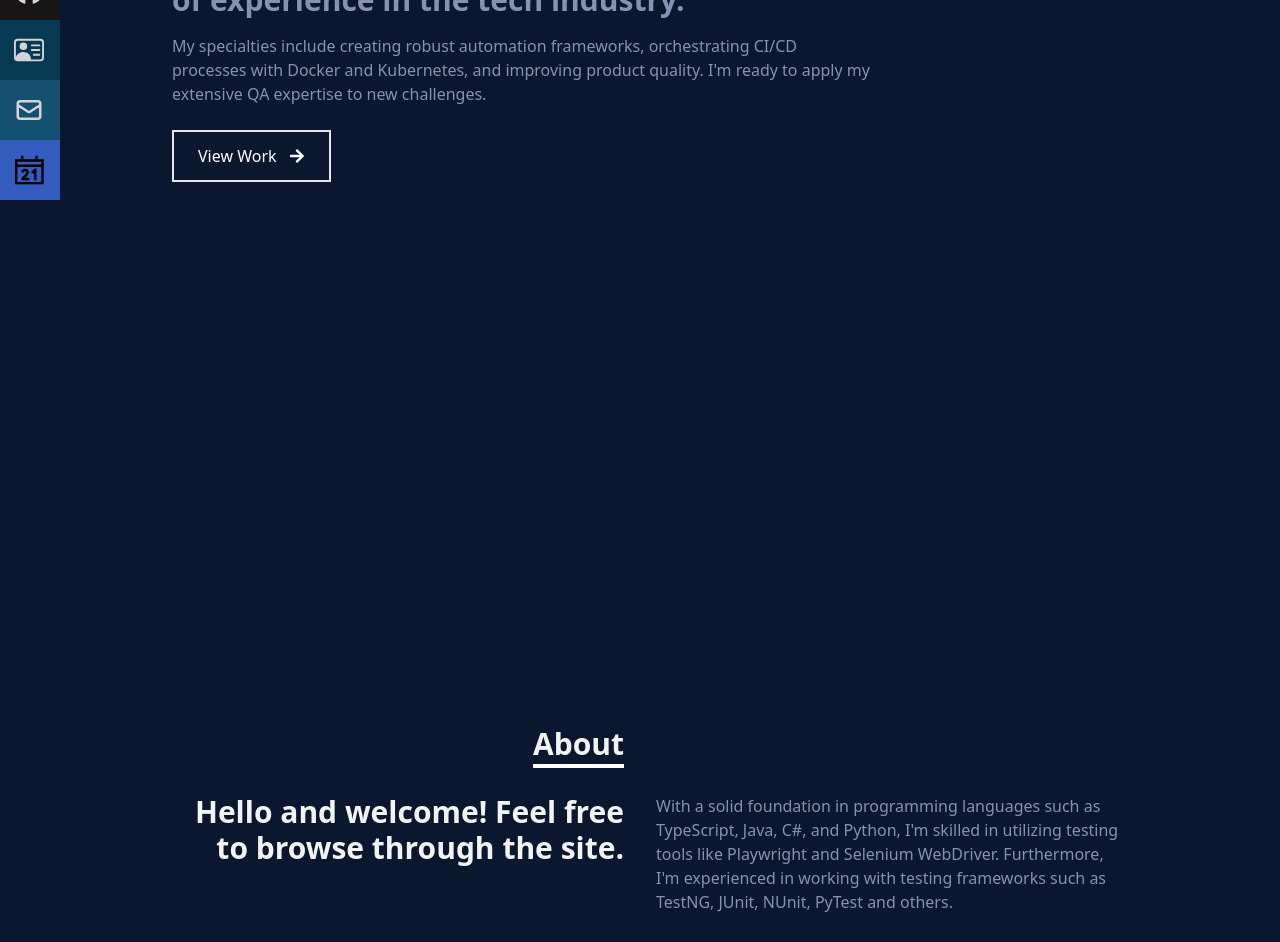
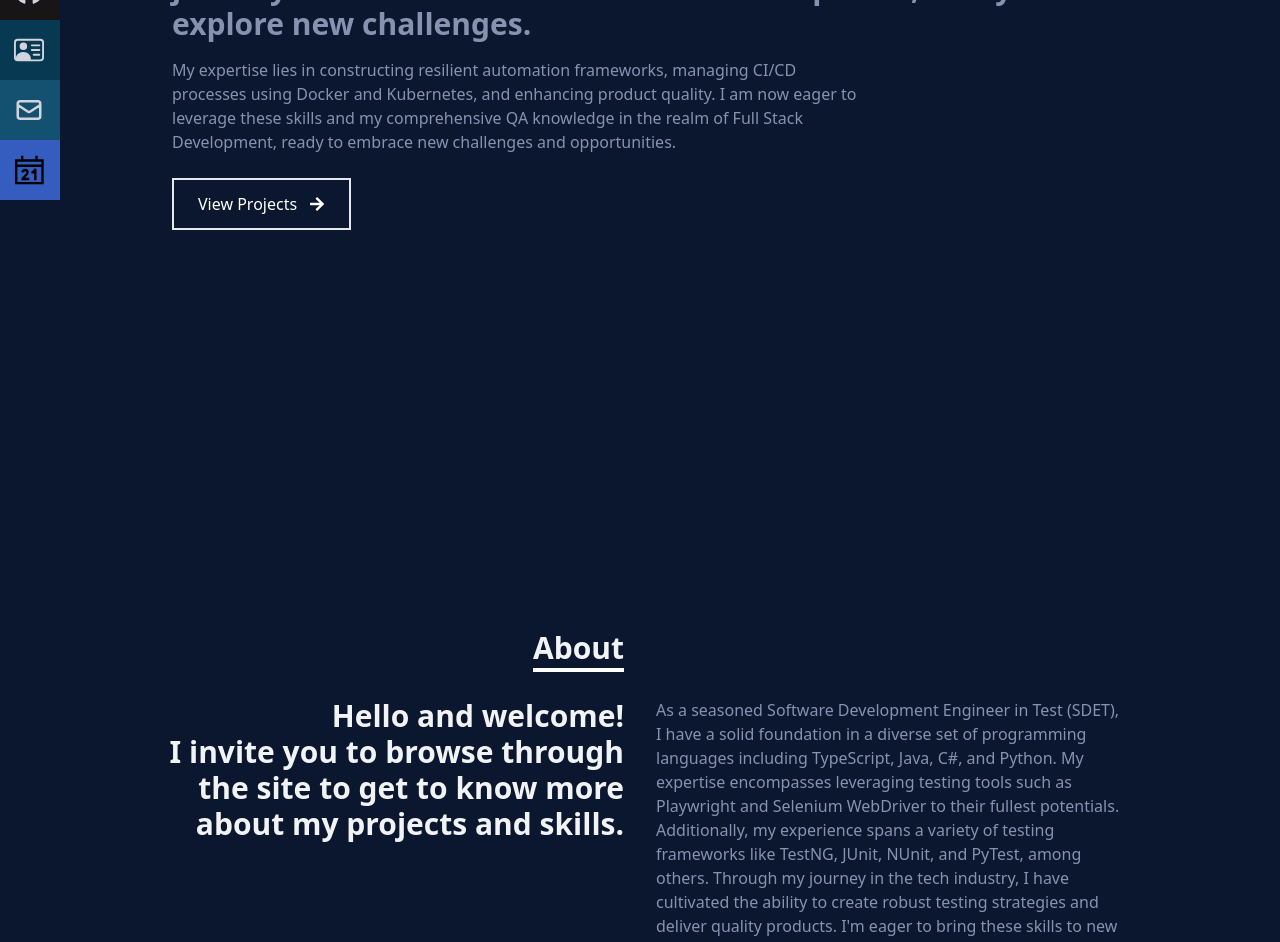
Before and after one commit to antongulin/anton.qa, a React (Create React App) app: page / in a window 1280 px wide. Shown: the part 380-1322 px from the top of the page. Built offline with nearby package versions, Linux system fonts and the light colour scheme.

Commit message:
Content updated

```diff
--- a/src/components/About.jsx
+++ b/src/components/About.jsx
@@ -14,15 +14,26 @@ const About = () => {
         </div>
         <div className="max-w-[1000px] w-full grid sm:grid-cols-2 gap-8 px-4">
           <div className="sm:text-right text-3xl font-bold">
-            <p>Hello and welcome! Feel free to browse through the site.</p>
+            <p>Hello and welcome!</p>
+            <p>
+              I invite you to browse through the site to get to know more about
+              my projects and skills.
+            </p>
           </div>
           <div>
             <p className="text-[#8892b0]">
-              With a solid foundation in programming languages such as
-              TypeScript, Java, C#, and Python, I'm skilled in utilizing testing
-              tools like Playwright and Selenium WebDriver. Furthermore, I'm
-              experienced in working with testing frameworks such as TestNG,
-              JUnit, NUnit, PyTest and others.
+              As a seasoned Software Development Engineer in Test (SDET), I have
+              a solid foundation in a diverse set of programming languages
+              including TypeScript, Java, C#, and Python. My expertise
+              encompasses leveraging testing tools such as Playwright and
+              Selenium WebDriver to their fullest potentials. Additionally, my
+              experience spans a variety of testing frameworks like TestNG,
+              JUnit, NUnit, and PyTest, among others. Through my journey in the
+              tech industry, I have cultivated the ability to create robust
+              testing strategies and deliver quality products. I'm eager to
+              bring these skills to new challenges and opportunities. Feel free
+              to explore my recent projects and don't hesitate to reach out if
+              you have any questions or inquiries!
             </p>
           </div>
         </div>
--- a/src/components/Home.jsx
+++ b/src/components/Home.jsx
@@ -12,19 +12,22 @@ const Home = () => {
           I'm Anton! 👋
         </h1>
         <h2 className="text-1xl sm:text-3xl font-bold text-[#8892b0]">
-          I'm a versatile SDET & QA Automation Lead with over 7 years of
-          experience in the tech industry.
+          Leading the way as an SDET for over 7 years, my versatility in the
+          tech industry stands strong. Currently on an exciting journey to
+          transition into Full Stack Development, ready to explore new
+          challenges.
         </h2>
         <p className="text-[#8892b0] py-4 max-w-[700px]">
-          My specialties include creating robust automation frameworks,
-          orchestrating CI/CD processes with Docker and Kubernetes, and
-          improving product quality. I'm ready to apply my extensive QA
-          expertise to new challenges.
+          My expertise lies in constructing resilient automation frameworks,
+          managing CI/CD processes using Docker and Kubernetes, and enhancing
+          product quality. I am now eager to leverage these skills and my
+          comprehensive QA knowledge in the realm of Full Stack Development,
+          ready to embrace new challenges and opportunities.
         </p>
         <div>
-          <Link to="work" smooth={true} duration={750}>
+          <Link to="projects" smooth={true} duration={750}>
             <button className="text-white group border-2 px-6 py-3 my-2 flex items-center hover:border-[#8892b0] hover:text-[#0a172f] hover:bg-white">
-              View Work
+              View Projects
               <span className="group-hover:rotate-90 duration-300">
                 <FaArrowRight className="ml-3" />
               </span>
```
